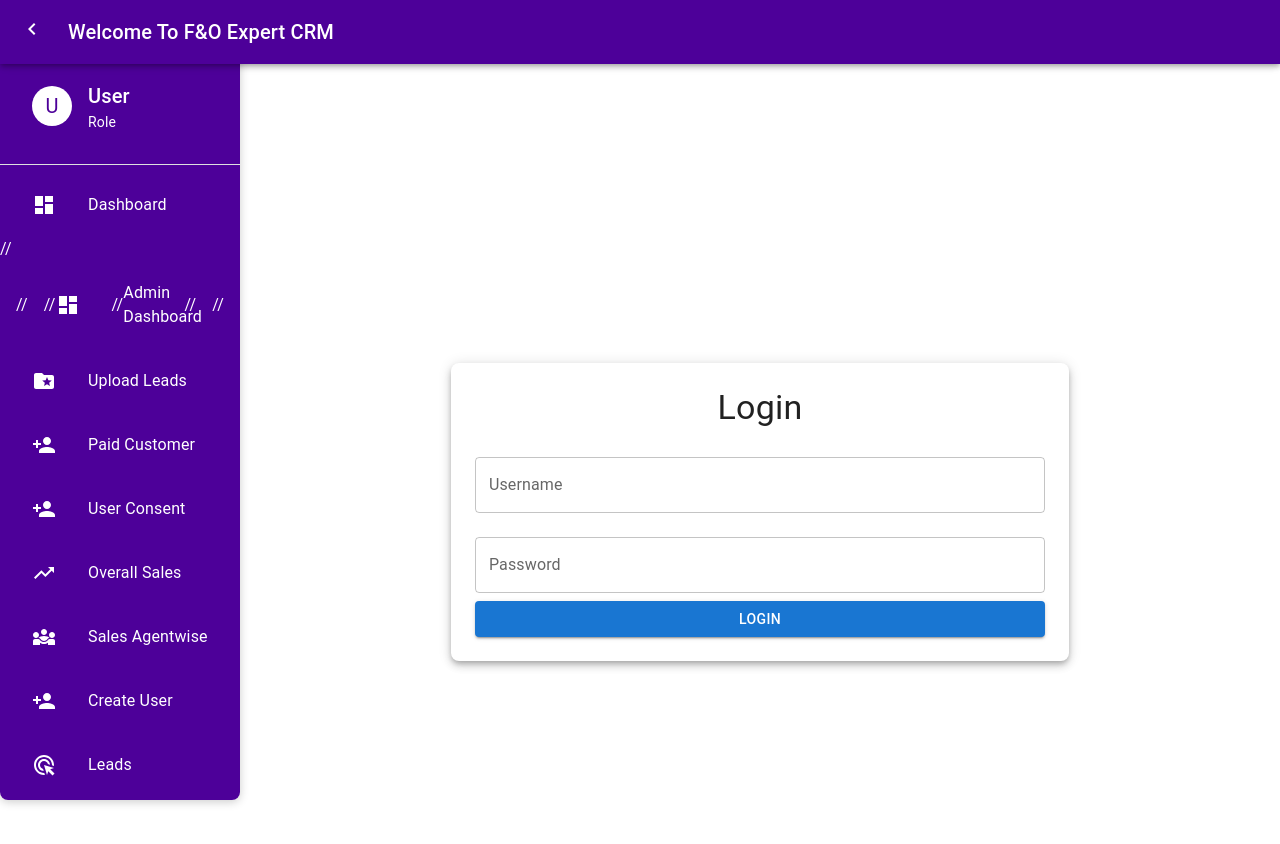
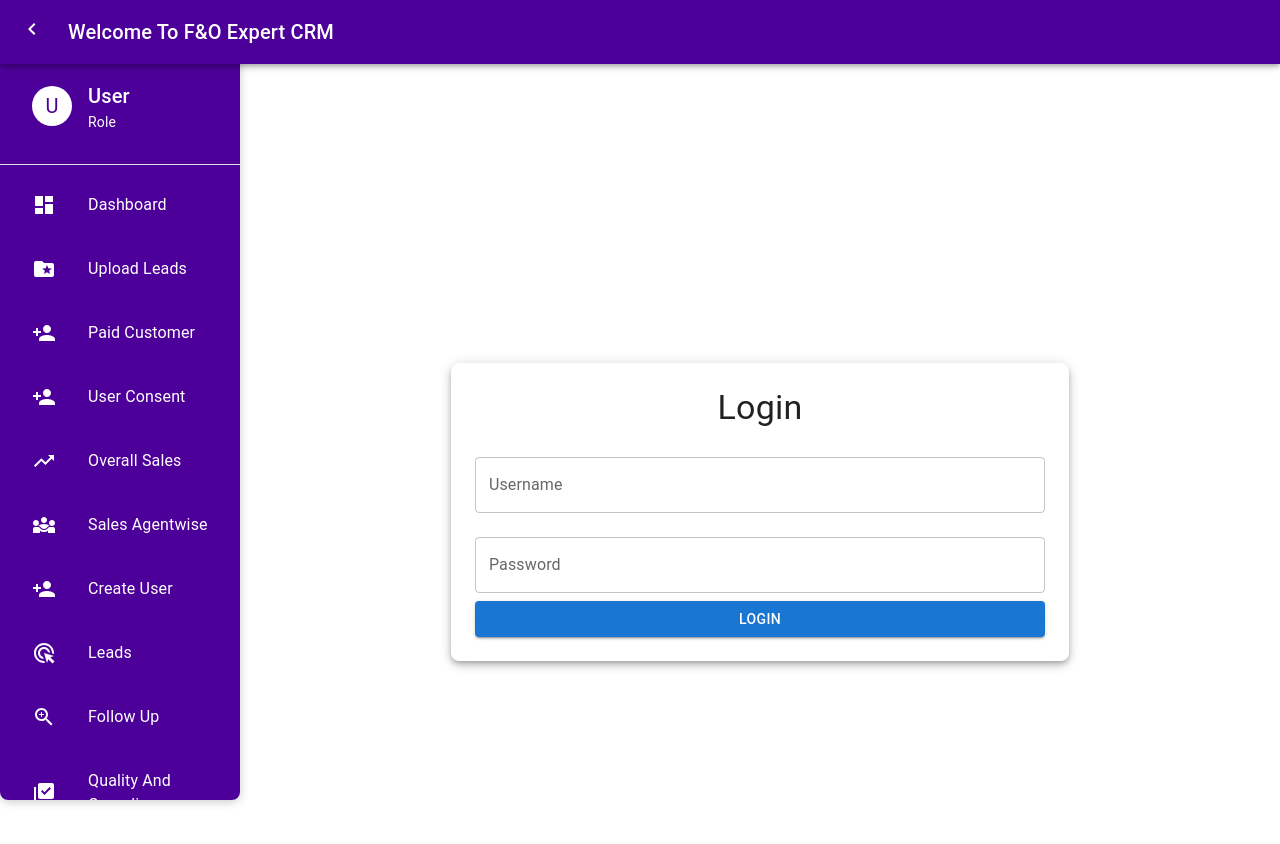
Before and after one commit to Nishthayadava/fando-frontend, a React (Create React App) app: page /login in a window 1280 px wide. Shown: the top 844 px of the page. Built offline with nearby package versions, Linux system fonts and the light colour scheme; no server answers.

Commit message:
Update Sidebar.js

```diff
--- a/src/components/common/Sidebar.js
+++ b/src/components/common/Sidebar.js
@@ -131,14 +131,6 @@ const Sidebar = ({ open, handleDrawerClose, isLoggedIn, role, setIsLoggedIn, set
     </ListItemButton>
   </ListItem>
 
-
-      // <ListItem>
-      //   <ListItemButton onClick={() => handleNavigate('/admindashboard')}>
-      //     <ListItemIcon><DashboardIcon sx={{ color: 'white' }} /></ListItemIcon>
-      //     <ListItemText primary="Admin Dashboard" />
-      //   </ListItemButton>
-      // </ListItem>
-
       <ListItem>
         <ListItemButton onClick={() => handleNavigate('/upload-leads')}>
           <ListItemIcon><FolderSpecialIcon sx={{ color: 'white' }} /></ListItemIcon>
```
